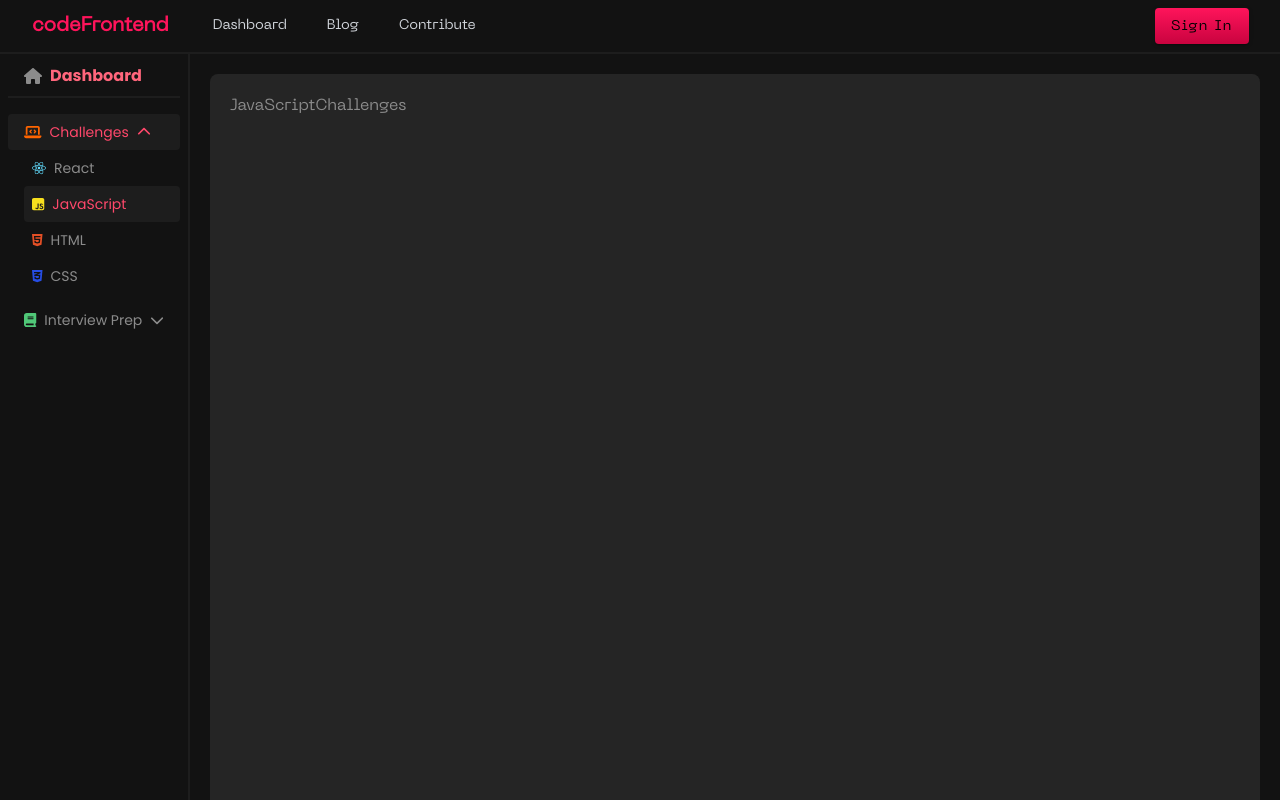
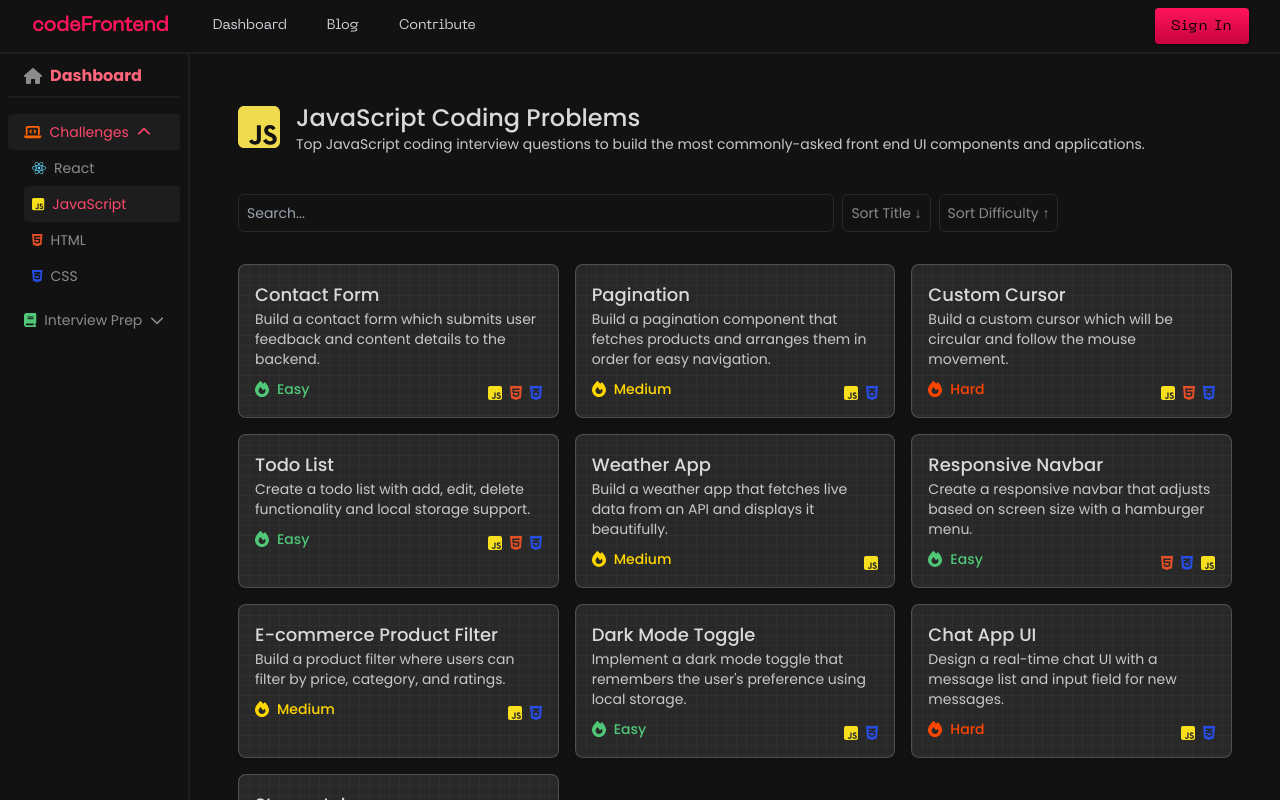
Before and after one commit to anupkumarjana/codeFrontend, a React (Create React App) app in the folder frontend/: page /dashboard/challenges/javascript in a window 1280 px wide. Built offline with nearby package versions, Linux system fonts and the light colour scheme; a web font is replaced by a local one.

Commit message:
minor changes

```diff
--- a/frontend/src/api/ReactChallengesData.js
+++ b/frontend/src/api/ReactChallengesData.js
@@ -14,7 +14,7 @@ export const ReactChallengesData = [
       ],
     },
     tags: ["form handling", "API integration", "validation"],
-    icons: ["faReact", "faJsSquare", "faHtml5", "faCss3Alt"],
+    icons: [ "faJsSquare", "faHtml5", "faCss3Alt"],
     difficulty: "Easy",
     demoLink: "https://shorturl.at/390FF",
     author: "Anup K Jana",
@@ -36,7 +36,7 @@ export const ReactChallengesData = [
       ],
     },
     tags: ["pagination", "API fetching", "React hooks", "state management"],
-    icons: ["faReact", "faJsSquare", "faCss3Alt"],
+    icons: [ "faJsSquare", "faCss3Alt"],
     difficulty: "Medium",
     demoLink: "https://shorturl.at/390FF",
     author: "Anup K Jana",
@@ -58,7 +58,7 @@ export const ReactChallengesData = [
       ],
     },
     tags: ["custom cursor", "DOM manipulation", "CSS styling"],
-    icons: ["faReact", "faJsSquare", "faHtml5", "faCss3Alt"],
+    icons: [ "faJsSquare", "faHtml5", "faCss3Alt"],
     difficulty: "Hard",
     author: "Anup K Jana",
     authorProfession: "Frontend Developer",
@@ -100,7 +100,7 @@ export const ReactChallengesData = [
       ],
     },
     tags: ["weather app", "API integration", "UI design"],
-    icons: ["faReact", "faJsSquare"],
+    icons: [ "faJsSquare"],
     difficulty: "Medium",
     author: "Anup K Jana",
     authorProfession: "Frontend Developer",
@@ -142,7 +142,7 @@ export const ReactChallengesData = [
       ],
     },
     tags: ["product filter", "API fetching", "React hooks"],
-    icons: ["faReact", "faJsSquare", "faCss3Alt"],
+    icons: [ "faJsSquare", "faCss3Alt"],
     difficulty: "Medium",
     author: "Anup K Jana",
     authorProfession: "Frontend Developer",
@@ -163,7 +163,7 @@ export const ReactChallengesData = [
       ],
     },
     tags: ["dark mode", "local storage", "theme management"],
-    icons: ["faReact", "faJsSquare", "faCss3Alt"],
+    icons: [ "faJsSquare", "faCss3Alt"],
     difficulty: "Easy",
     author: "Anup K Jana",
     authorProfession: "Frontend Developer",
@@ -184,7 +184,7 @@ export const ReactChallengesData = [
       ],
     },
     tags: ["chat app", "UI design", "state management"],
-    icons: ["faReact", "faCss3Alt"],
+    icons: [ "faCss3Alt"],
     difficulty: "Hard",
     author: "Anup K Jana",
     authorProfession: "Frontend Developer",
--- a/frontend/src/components/challenges/Heading.jsx
+++ b/frontend/src/components/challenges/Heading.jsx
@@ -1,18 +1,18 @@
 import React from 'react'
 import { FontAwesomeIcon } from "@fortawesome/react-fontawesome";
-import { faReact } from '@fortawesome/free-brands-svg-icons';
+// import { faReact } from '@fortawesome/free-brands-svg-icons';
 
-const Heading = () => {
+const Heading = ({data}) => {
   return (
     <div className="flex justify-start items-center gap-4">
       <span className="text-5xl">
-        <FontAwesomeIcon icon={faReact} color="#61DAFB" />
+        <FontAwesomeIcon icon={data.icon} color={data.iconColor} />
       </span>
       <div>
-        <h3 className='text-2xl font-medium'>React Coding Problems</h3>
+        <h3 className='text-2xl font-medium'>{data.title}</h3>
         <p className='font-normal text-sm'>
-          Top React coding interview questions to build the most commonly-asked
-          front end UI components and applications.
+        {data.description}
+
         </p>
       </div>
     </div>
--- a/frontend/src/components/challenges/Problems.jsx
+++ b/frontend/src/components/challenges/Problems.jsx
@@ -4,7 +4,7 @@ import ColoredIcons from "../ColoredIcons";
 import { FontAwesomeIcon } from "@fortawesome/react-fontawesome";
 import { faFire } from "@fortawesome/free-solid-svg-icons";
 import { useNavigate } from "react-router-dom";
-import { ReactChallengesData } from "../../api/ReactChallengesData";
+
 
   const difficultyStyles = {
     Easy: { color: "#50C878", text: "Easy" }, // Green
@@ -12,24 +12,21 @@ import { ReactChallengesData } from "../../api/ReactChallengesData";
     Hard: { color: "#FF4500", text: "Hard" }, // Red
   };
 
-const Problems = () => {
-  const [filteredData, setFilteredData] = useState(ReactChallengesData);
+const Problems = ({data, type}) => {
+  const [filteredData, setFilteredData] = useState(data);
   const navigate = useNavigate();
 
   return (
     <div className="">
       {/* <h4 className="text-xl font-medium mb-4">Problems</h4> */}
-      <SearchAndSort
-        data={ReactChallengesData}
-        setFilteredData={setFilteredData}
-      />
+      <SearchAndSort data={data} setFilteredData={setFilteredData} />
       <div className="mt-8 grid grid-cols-1 md:grid-cols-2 lg:grid-cols-3 gap-4">
         {filteredData.map((item, idx) => (
           <div
             key={idx}
             className="p-4 border rounded-lg shadow-md card-box hover:-translate-y-1 transition-transform duration-300"
             onClick={() =>
-              navigate(`/dashboard/challenges/react/workspace/${idx}`)
+              navigate(`/dashboard/challenges/${type}/workspace/${idx}`)
             }
           >
             <h3 className="text-lg font-medium">{item.title}</h3>
--- a/frontend/src/components/hero/Hero.jsx
+++ b/frontend/src/components/hero/Hero.jsx
@@ -42,15 +42,13 @@ const Hero = () => {
      };
    }, []);
 
-
-
   return (
     <main
       id="main"
       className="flex flex-col justify-center items-center w-full h-[calc(100vh-54px)] relative overflow-hidden hero-bg px-4"
     >
       {/* cursor */}
-      <div className="custom-cursor md:block hidden" ref={cursorRef}></div>
+      <div className="custom-cursor lg:block hidden" ref={cursorRef}></div>
       <div className="text-center">
         <h1
           ref={headingRef}
--- a/frontend/src/components/workspace/Workspace.jsx
+++ b/frontend/src/components/workspace/Workspace.jsx
@@ -1,11 +1,11 @@
 import React from "react";
 import { useParams } from "react-router-dom";
-import { ReactChallengesData } from "../../api/ReactChallengesData";
+// import { ReactChallengesData } from "../../api/ReactChallengesData";
 import ProblemStatementCard from "./ProblemStatementCard";
 
-const Workspace = () => {
+const Workspace = ({data}) => {
   const { id } = useParams(); // Get the problem ID from the URL
-  const problem = ReactChallengesData[id]; // Find the corresponding problem
+  const problem = data[id]; // Find the corresponding problem
 
   if (!problem) {
     return <div className="text-center">Problem not found!</div>;
--- a/frontend/src/pages/Dashboard-Pages/Challenge Pages/JavaScriptChallenges.jsx
+++ b/frontend/src/pages/Dashboard-Pages/Challenge Pages/JavaScriptChallenges.jsx
@@ -1,9 +1,23 @@
 import React from 'react'
+import { faJsSquare } from '@fortawesome/free-brands-svg-icons';
+import Heading from '../../../components/challenges/Heading';
+import Problems from '../../../components/challenges/Problems';
+import { JavaScriptChallengesData } from '../../../api/JavaScriptChallengesData';
 
 const JavaScriptChallenges = () => {
+
+  const headingData = {
+    title: "JavaScript Coding Problems",
+    description:
+      "Top JavaScript coding interview questions to build the most commonly-asked front end UI components and applications.",
+    icon: faJsSquare,
+    iconColor: "#f0db4f",
+  };
+
   return (
-    <div className="p-5 bg-[#252525] w-full rounded-lg h-screen">
-      JavaScriptChallenges
+    <div className="p-7 font-poppins flex flex-col gap-10">
+      <Heading data={headingData} />
+      <Problems data={JavaScriptChallengesData} type="javascript" />
     </div>
   );
 }
--- a/frontend/src/pages/Dashboard-Pages/Challenge Pages/ReactChallanges.jsx
+++ b/frontend/src/pages/Dashboard-Pages/Challenge Pages/ReactChallanges.jsx
@@ -3,6 +3,8 @@ import Heading from "../../../components/challenges/Heading";
 // import PopularProblems from "../../../components/challenges/PopularProblems";
 import Problems from "../../../components/challenges/Problems";
 import ShimmerUI from "../../../components/challenges/ShimmerUI";
+import { faReact } from "@fortawesome/free-brands-svg-icons";
+import {ReactChallengesData} from "../../../api/ReactChallengesData.js"
 
 const ReactChallanges = () => {
   const [loading, setLoading] = useState(true);
@@ -15,6 +17,15 @@ const ReactChallanges = () => {
     return () => clearTimeout(timer);
   }, []);
 
+  const headingData = {
+    title: "React Coding Problems",
+    description:
+      "Top React coding interview questions to build the most commonly-asked front end UI components and applications.",
+    icon: faReact,
+    iconColor: "#61DAFB",
+  };
+
+
   return (
     <div className="p-7 font-poppins flex flex-col gap-10">
       {loading ? (
@@ -23,9 +34,9 @@ const ReactChallanges = () => {
       ) : (
         // Display actual content once loading is done
         <>
-          <Heading />
+          <Heading data={headingData} />
           {/* <PopularProblems /> */}
-          <Problems />
+          <Problems data={ReactChallengesData} type="react"/>
         </>
       )}
     </div>
```
Also changed, not shown: frontend/src/routes/routes.js (+22 -5 lines).
